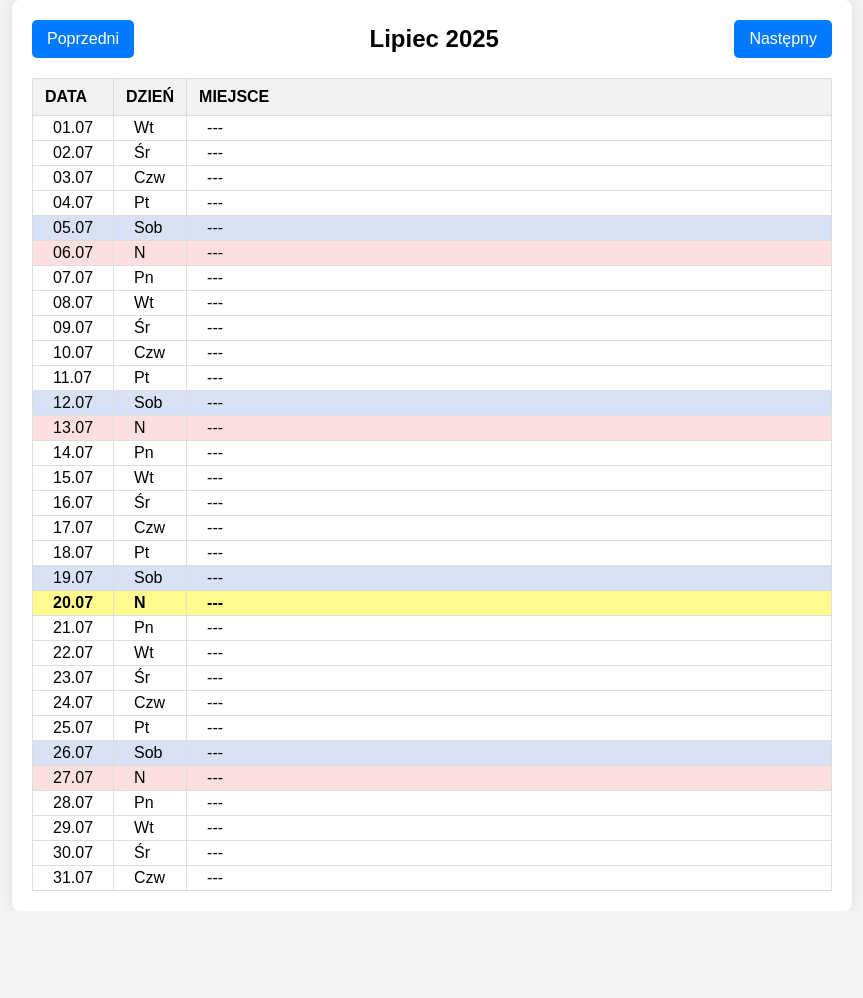
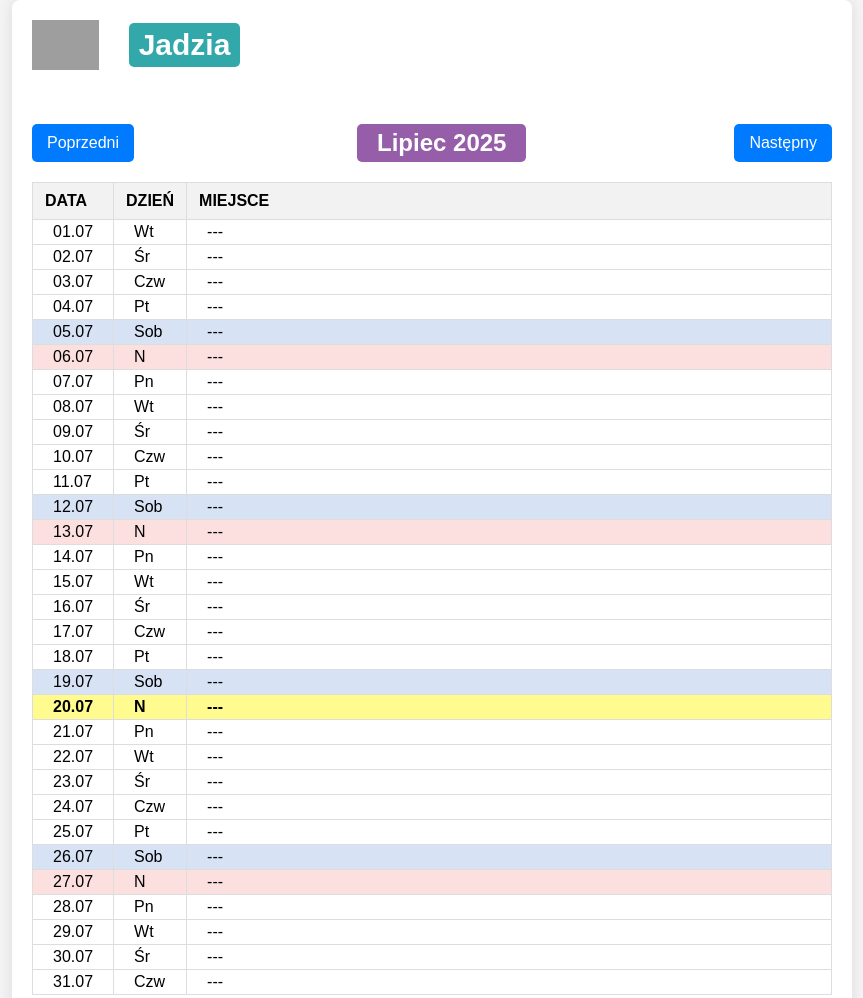
Before and after one commit to mathlike/frakgraf, a plain HTML site: page index.html in a window 1280 px wide. Shown: the whole page, without its empty margins (208-1071 px from the left). Before the commit the page ends 911 px from the top, so only its background shows below. Drawn offline with Linux system fonts and the light colour scheme; no server answers; grey boxes are pictures that could not be loaded.

Commit message:
Update index.html

```diff
--- a/index.html
+++ b/index.html
@@ -44,7 +44,13 @@
         #month-year {
             font-size: 24px;
             font-weight: bold;
+            background-color: #965ea9;
+            padding: 5px 20px;
+            border-radius: 5px;
+            margin-left: 15px;
+            color: #FFFFFF;
         }
+
         table {
             width: 100%;
             border-collapse: collapse;
@@ -86,11 +92,39 @@
             background-color: #FCE0E0;
         }
 
+        .header {
+          display: flex;
+          align-items: center;
+          margin-bottom: 20px;
+      }
+
+      .logo {
+          height: 50px;
+          margin-right: 15px;
+      }
+
+      .name {
+        background-color: #33a8aa;
+        padding: 5px 10px;
+        border-radius: 5px;
+        margin-left: 15px;
+        font-size: 30px;
+        font-weight: bold;
+        color: #FFFFFF;
+    }
+
 </style>
 </head>
 <body>
 
     <div class="container">
+        <div class="header">
+            <img src="https://www.frakolandia.pl/images/frakolandia-stalowa-wola.png" alt="Logo" class="logo">
+            <span class="name">Jadzia</span>
+        </div>
+
+        <p>&nbsp;</p>
+
         <div class="controls">
             <button id="prev-month">Poprzedni</button>
             <div id="month-year"></div>
@@ -111,6 +145,8 @@
     </div>
 
     <script>
+
+
 // --- POCZĄTEK MIEJSCA NA TWOJE DANE JSON ---
 
         let scheduleData = [];
```
Lines whose indentation alone changed are shown as unchanged.
